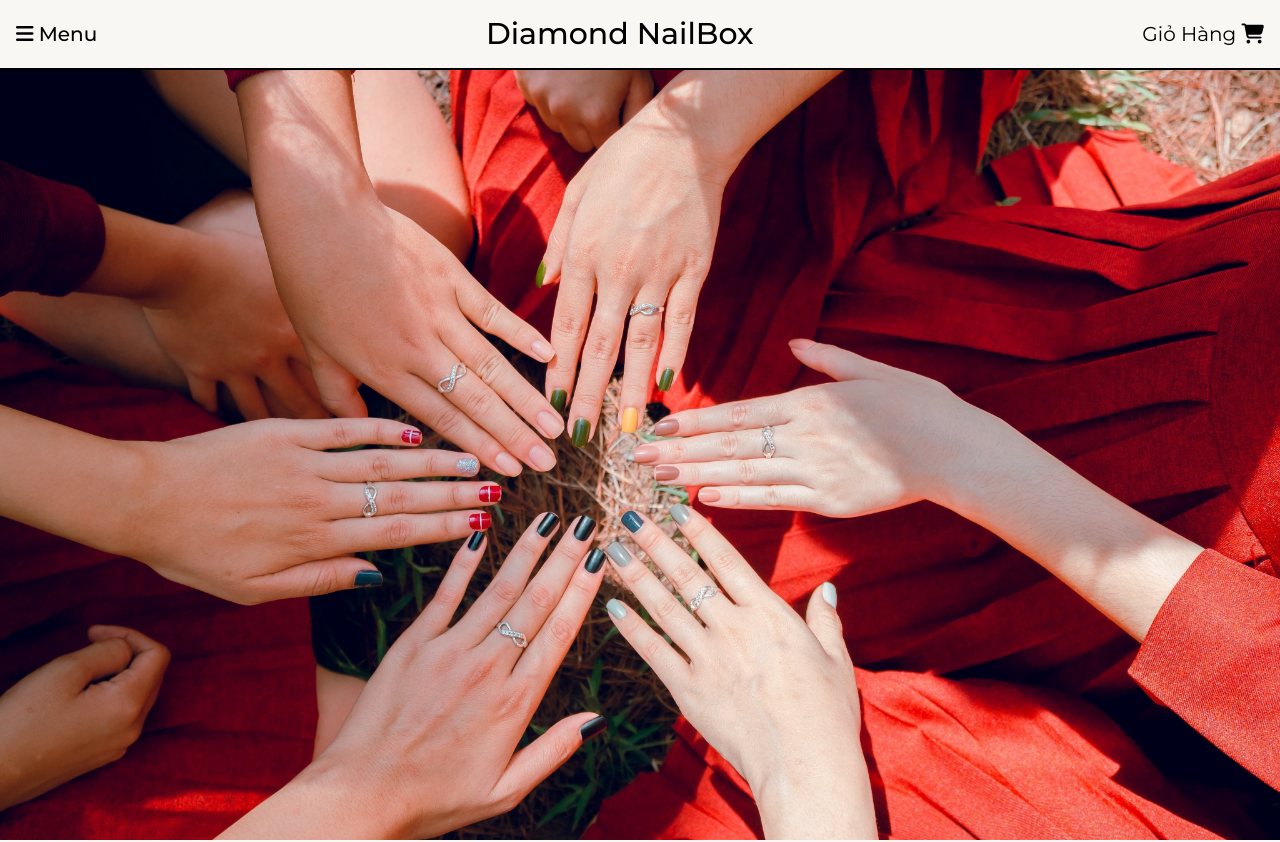
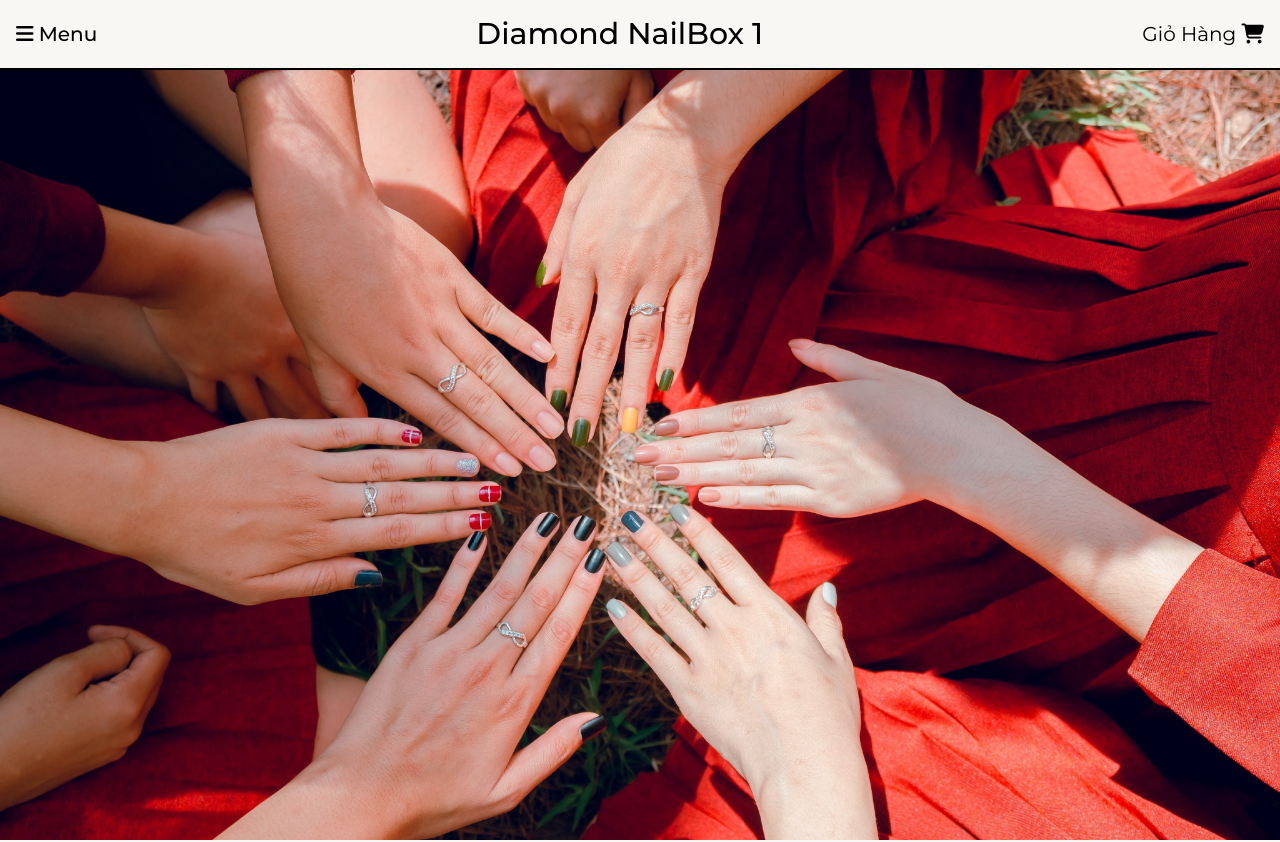
Before and after one commit to phamdung2906/Web-Nail, a React (Create React App) app: page / in a window 1280 px wide. Shown: the top 842 px of the page. Built offline with nearby package versions, Linux system fonts and the light colour scheme; no server answers.

Commit message:
newcommit

```diff
--- a/src/header/header.js
+++ b/src/header/header.js
@@ -41,7 +41,7 @@ export default function Header() {
           onClick={() => window.scrollTo(0.0)}
           className="text-2xl md:text-3xl font-medium"
         >
-          Diamond NailBox
+          Diamond NailBox 1
         </Link>
         <button
           onClick={() => {
```
